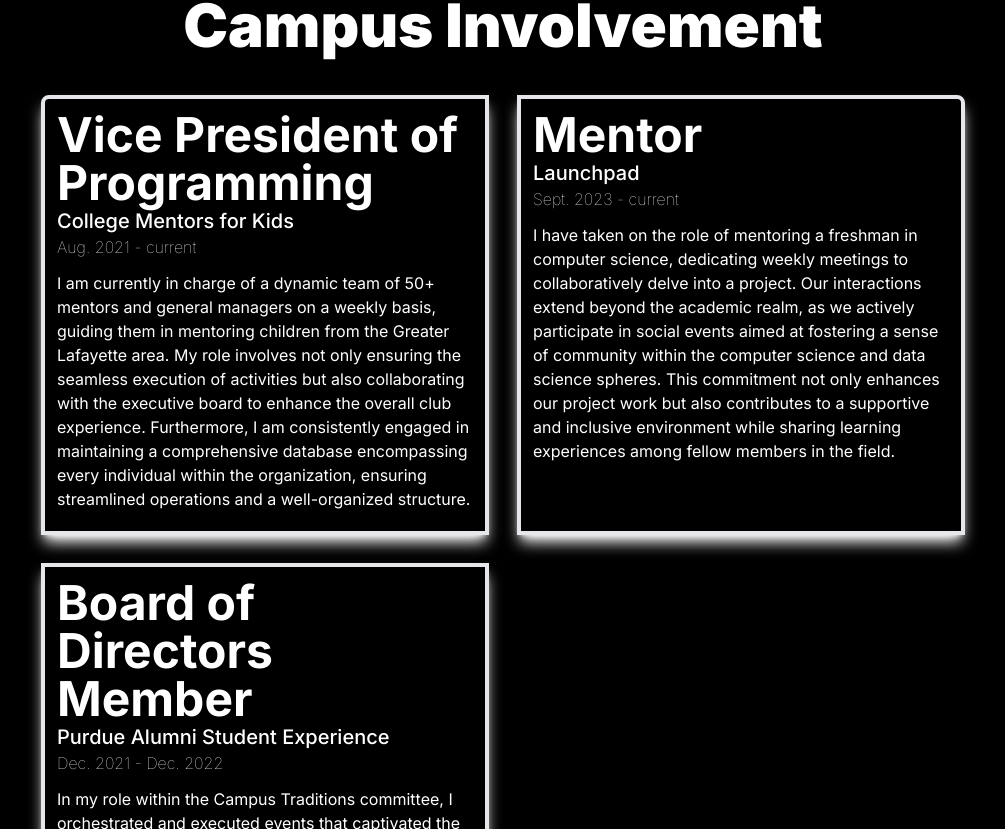
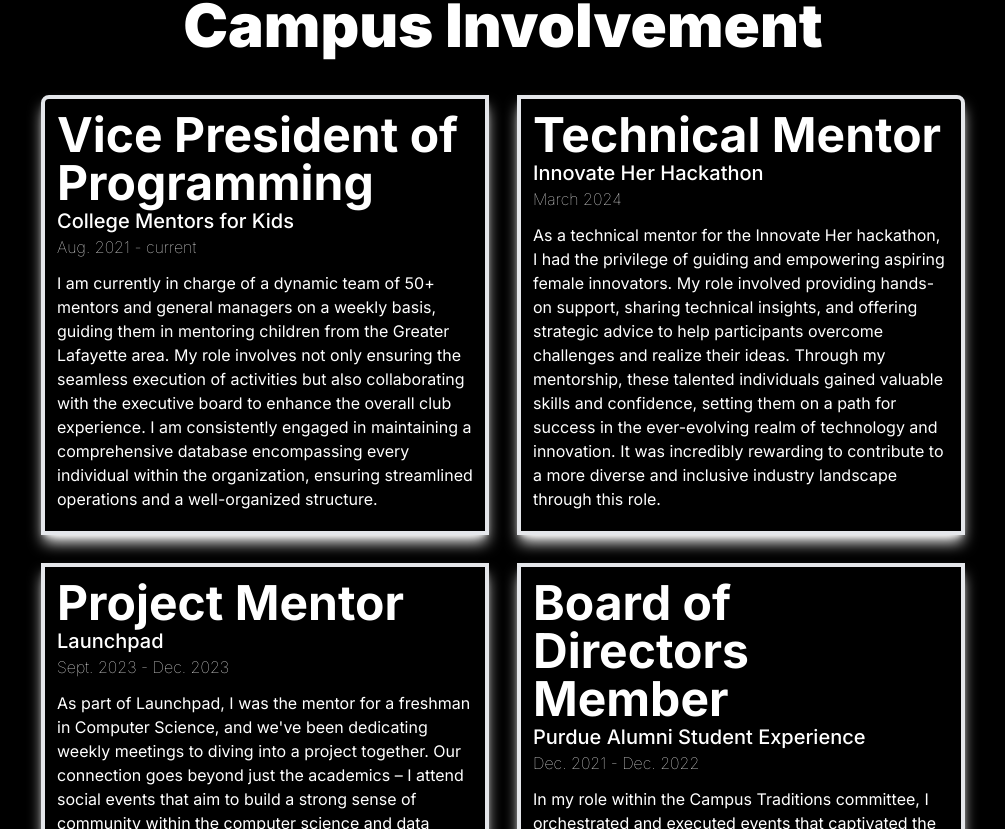
Before and after one commit to bkinaan/bkinaan.github.io, a Next.js app: page / in a window 1280 px wide. Shown: the part 3531-4360 px from the top of the page, without its empty margins (137-1142 px from the left). Built offline with nearby package versions, Linux system fonts and the light colour scheme; a web font is replaced by a local one.

Commit message:
added innovate her experience and updated descriptions

```diff
--- a/src/app/components/involvements-list.tsx
+++ b/src/app/components/involvements-list.tsx
@@ -5,33 +5,77 @@ export default function Involvements() {
     role: "Vice President of Programming",
     company: "College Mentors for Kids",
     time: "Aug. 2021 - current",
-        description: "I am currently in charge of a dynamic team of 50+ mentors and general managers on a weekly basis, guiding them in mentoring children from the Greater Lafayette area. My role involves not only ensuring the seamless execution of activities but also collaborating with the executive board to enhance the overall club experience. Furthermore, I am consistently engaged in maintaining a comprehensive database encompassing every individual within the organization, ensuring streamlined operations and a well-organized structure.",
+    description:
+      "I am currently in charge of a dynamic team of 50+ mentors and general managers on a weekly basis, guiding them in mentoring children from the Greater Lafayette area. My role involves not only ensuring the seamless execution of activities but also collaborating with the executive board to enhance the overall club experience. I am consistently engaged in maintaining a comprehensive database encompassing every individual within the organization, ensuring streamlined operations and a well-organized structure.",
     link: "https://collegementors.org",
-        pos: "tl"
-    }
+    pos: "tl",
+  };
   let launchpad = {
-        role: "Mentor",
+    role: "Project Mentor",
     company: "Launchpad",
-        time: "Sept. 2023 - current",
-        description: "I have taken on the role of mentoring a freshman in computer science, dedicating weekly meetings to collaboratively delve into a project. Our interactions extend beyond the academic realm, as we actively participate in social events aimed at fostering a sense of community within the computer science and data science spheres. This commitment not only enhances our project work but also contributes to a supportive and inclusive environment while sharing learning experiences among fellow members in the field.",
-        link: "https://ml-purdue.github.io/",
-        pos: "tr"
-    }
+    time: "Sept. 2023 - Dec. 2023",
+    description:
+      "As part of Launchpad, I was the mentor for a freshman in Computer Science, and we've been dedicating weekly meetings to diving into a project together. Our connection goes beyond just the academics – I attend social events that aim to build a strong sense of community within the computer science and data science circles. This commitment isn't just about our project; it's about creating a supportive and inclusive environment where we can all learn from each other's experiences and grow together in the field.",
+    link: "https://www.instagram.com/launchpadpurdue/",
+    pos: "bl",
+  };
   let pase = {
     role: "Board of Directors Member",
     company: "Purdue Alumni Student Experience",
     time: "Dec. 2021 - Dec. 2022",
-        description: "In my role within the Campus Traditions committee, I orchestrated and executed events that captivated the engagement of over 8,000 members within the organization and resonated across the entirety of Purdue's campus. Notable highlights among these events included the celebration of John Purdue's birthday, the electrifying March Madness festivities, and the Finals Study Lounge.",
+    description:
+      "In my role within the Campus Traditions committee, I orchestrated and executed events that captivated the engagement of over 8,000 members within the organization and resonated across the entirety of Purdue's campus. Notable highlights among these events included the celebration of John Purdue's birthday, the electrifying March Madness festivities, and the Finals Study Lounge.",
     link: "https://www.purdueforlife.org/connect/pase/",
-        pos: "bl"
-    }
+    pos: "br",
+  };
+
+  let ih = {
+    role: "Technical Mentor",
+    company: "Innovate Her Hackathon",
+    time: "March 2024",
+    description:
+      "As a technical mentor for the Innovate Her hackathon, I had the privilege of guiding and empowering aspiring female innovators. My role involved providing hands-on support, sharing technical insights, and offering strategic advice to help participants overcome challenges and realize their ideas. Through my mentorship, these talented individuals gained valuable skills and confidence, setting them on a path for success in the ever-evolving realm of technology and innovation. It was incredibly rewarding to contribute to a more diverse and inclusive industry landscape through this role.",
+    link: "https://www.innovate-her.com/",
+    pos: "tr",
+  };
   return (
     <div className="mb-10 pt-36">
-            <div className='text-white text-4xl md:text-6xl text-center pb-10 font-ss3 font-black'>Campus Involvement</div>
+      <div className="font-ss3 pb-10 text-center text-4xl font-black text-white md:text-6xl">
+        Campus Involvement
+      </div>
       <div className="grid grid-cols-2 gap-7">
-                <Experience role={cmfk.role} company={cmfk.company} time={cmfk.time} description={cmfk.description} link={cmfk.link} pos={cmfk.pos}/>
-                <Experience role={launchpad.role} company={launchpad.company} time={launchpad.time} description={launchpad.description} link={launchpad.link} pos={launchpad.pos}/>
-                <Experience role={pase.role} company={pase.company} time={pase.time} description={pase.description} link={pase.link} pos={pase.pos}/>
+        <Experience
+          role={cmfk.role}
+          company={cmfk.company}
+          time={cmfk.time}
+          description={cmfk.description}
+          link={cmfk.link}
+          pos={cmfk.pos}
+        />
+        <Experience
+          role={ih.role}
+          company={ih.company}
+          time={ih.time}
+          description={ih.description}
+          link={ih.link}
+          pos={ih.pos}
+        />
+        <Experience
+          role={launchpad.role}
+          company={launchpad.company}
+          time={launchpad.time}
+          description={launchpad.description}
+          link={launchpad.link}
+          pos={launchpad.pos}
+        />
+        <Experience
+          role={pase.role}
+          company={pase.company}
+          time={pase.time}
+          description={pase.description}
+          link={pase.link}
+          pos={pase.pos}
+        />
       </div>
     </div>
   );
```
Lines whose indentation alone changed are shown as unchanged.
